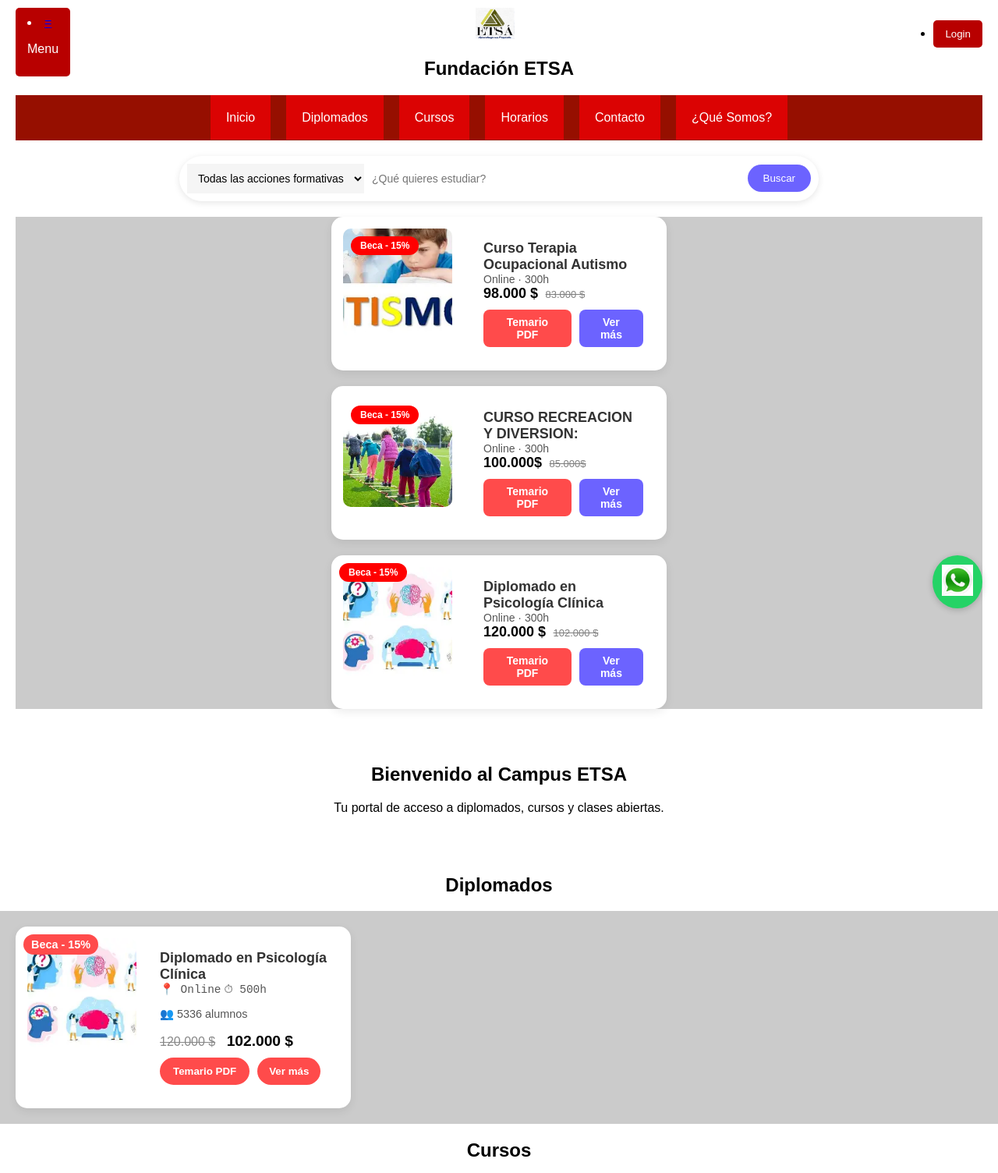
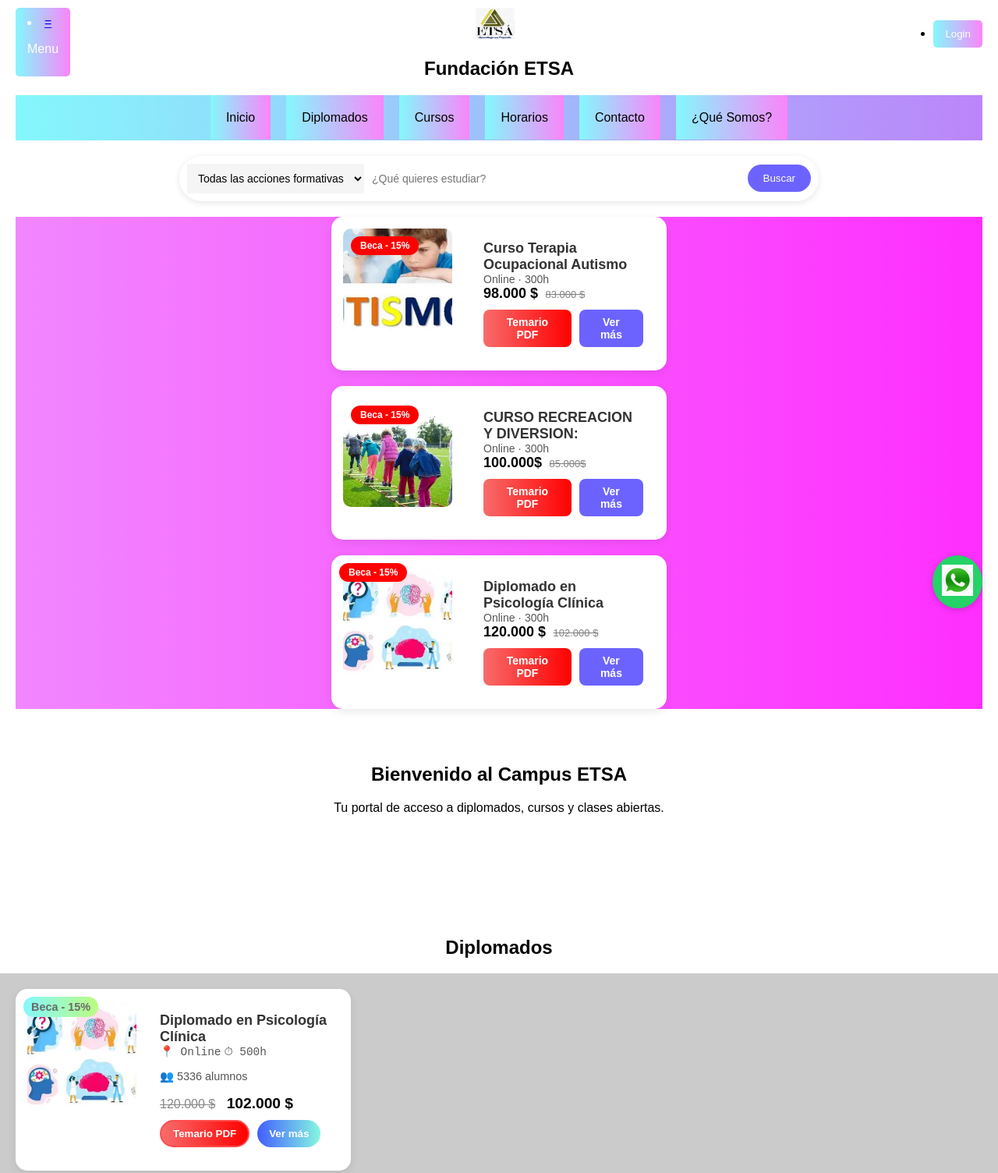
Before and after one commit to FundacionEsta/campusEtsa, a plain HTML site: page index.html in a window 1280 px wide. Shown: the top 1504 px of the page at 78% size. Drawn offline with Linux system fonts and the light colour scheme.

Commit message:
(ESTA-v1.0.9: se actualizan los colores de la pagina web)

```diff
--- a/ESTSdiseño.css
+++ b/ESTSdiseño.css
@@ -36,17 +36,17 @@ nav ul {
     margin: 0;
     padding: 20px;
     color: black;
-    background-color: rgb(150, 15, 0);
+    background: linear-gradient(90deg, #84f8fc 0%, #bc85fa 100%);
 
 }
 
 nav a, nav button {
-    color: white;
+    color: rgb(0, 0, 0);
     text-decoration: none;
     background: none;
     border: none;
     cursor: pointer;
-    background-color: rgb(219, 3, 3);
+    background: linear-gradient(90deg, #84f8fc 0%, #fa85fa 100%);
     padding:
      20px;
     transition: background-color 0.3s ease, color 0.3s ease;
@@ -60,7 +60,7 @@ nav a, nav button {
 }
 
 footer {
-    background-color:  rgb(184, 0, 0);
+    background: linear-gradient(90deg, #84f8fc 0%, #fa85fa 100%);
     color: black;
     padding: 20px;
     text-align: center;
@@ -74,8 +74,8 @@ footer .social a {
 /* Estilo menú desplegable */
 .dropdown {
     position: absolute;
-    background-color:  rgb(184, 0, 0);
-    color: white;
+    background: linear-gradient(90deg, #84f8fc 0%, #fa85fa 100%);
+    color: rgb(255, 255, 255);
     padding: 10px 15px;
     border: 15xp;
     cursor: pointer;
@@ -87,7 +87,7 @@ footer .social a {
     position: absolute;
     top: 100%;
     left: 0;
-    background-color: rgb(184, 0, 0);
+    background-color: rgb(81, 220, 255);
     list-style: none;
     padding: 0;
     margin: 0;
@@ -99,8 +99,8 @@ footer .social a {
 .dropdown-menu li a {
     display: block;
     text-decoration: none;
-    background-color: rgb(184, 0, 0);
-    color: white;
+    background: linear-gradient(90deg, #84f8fc 0%, #fa85fa 100%);
+    color: rgb(0, 0, 0);
     padding: 10px 15px;
     border: none;
     cursor: pointer;
@@ -108,7 +108,7 @@ footer .social a {
 }
 
 .dropdown-menu li a:hover {
-    background-color:  rgb(184, 0, 0);
+    background-color:  rgb(253, 190, 255);
     color: white;
     padding: 10px 15px;
     border: none;
@@ -118,7 +118,7 @@ footer .social a {
 
 .dropdown:hover .dropdown-menu {
     display: block;
-    background-color: rgb(184, 0, 0);
+    background-color: rgb(251, 141, 255);
     color: white;
     padding: 10px 15px;
     border: none;
@@ -137,7 +137,7 @@ footer .social a {
 
 
 .nav-right button {
-    background-color:  rgb(184, 0, 0);
+    background: linear-gradient(90deg, #84f8fc 0%, #fa85fa 100%);
     color: white;
     padding: 10px 15px;
     border: none;
@@ -181,8 +181,8 @@ footer .social a {
     position: absolute;
     top: 10px;
     left: 10px;
-    background: #ff4b4b;
-    color: white;
+    background: linear-gradient(90deg, #84f8fc 0%, #bcfd80 100%);
+    color: rgb(105, 105, 105);
     padding: 5px 10px;
     border-radius: 20px;
     font-size: 0.9rem;
@@ -243,18 +243,9 @@ footer .social a {
     gap: 10px;
 }
 
-.btn-pdf {
-    border: 2px solid #ff4b4b;
-    background: transparent;
-    color: #ff4b4b;
-    padding: 8px 15px;
-    border-radius: 20px;
-    cursor: pointer;
-    font-weight: bold;
-}
 
 .btn-ver {
-    background: #ff4b4b;
+    background: linear-gradient( 90deg, rgb(66, 94, 255) 0%, rgb(133, 248, 223) 100%);
     border: none;
     color: white;
     padding: 8px 15px;
@@ -263,13 +254,10 @@ footer .social a {
     font-weight: bold;
 }
 
-.btn-pdf:hover {
-    background: #ff4b4b;
-    color: white;
-}
+
 
 .btn-ver:hover {
-    background: #cc0000;
+    background: #0e2397;
 }
 
 .whatsapp-float {
@@ -351,7 +339,7 @@ footer .social a {
     flex-wrap: wrap;
     gap: 20px;
     margin-top: auto;
-    background-color:  #cbcbcb;
+    background:linear-gradient(90deg, #f187ff 0%, #ff2eff 100%);
 }
 
 .curso-card {
@@ -458,15 +446,7 @@ footer .social a {
     transform: scale(1.05);
 }
 
-.btn-pdf {
-    background-color: #ff4b4b;
-    color: white;
-}
 
-.btn-pdf:hover {
-    background-color: #6c63ff;
-    transform: scale(1.05);
-}
 
 .badge {
     position: absolute;
@@ -577,12 +557,17 @@ footer .social a {
 }
 
 .btn-pdf {
-    background-color: #ff4b4b;
+    background: linear-gradient(90deg,#f86c6c 0%, #ff0000 100%); ;
     color: white;
+    border: 2px solid #ff4b4b;
+    padding: 8px 15px;
+    border-radius: 20px;
+    cursor: pointer;
+    font-weight: bold;
 }
 
 .btn-pdf:hover {
-    background-color: #e04141;
+    background-color: #ff1010;
     transform: scale(1.05);
 }
 
@@ -685,15 +670,7 @@ footer .social a {
     transform: scale(1.05);
 }
 
-.btn-pdf {
-    background-color: #ff4b4b;
-    color: white;
-}
 
-.btn-pdf:hover {
-    background-color: #e04141;
-    transform: scale(1.05);
-}
 
 .badge {
     position: absolute;
--- a/index.html
+++ b/index.html
@@ -114,7 +114,7 @@
         <p>Tu portal de acceso a diplomados, cursos y clases abiertas.</p>
     </section>
 
-
+      <section id="diplomados" class="section"></section>
 <center><h2>Diplomados</h2></center>
 
     <div class="cursos-container">
@@ -143,7 +143,7 @@
         </div>
     </div>
 </div>
-
+<section id="cursos" class="section"></section>
 <center><h2>Cursos</h2></center>
 
 <div class="cursos-container">
```
